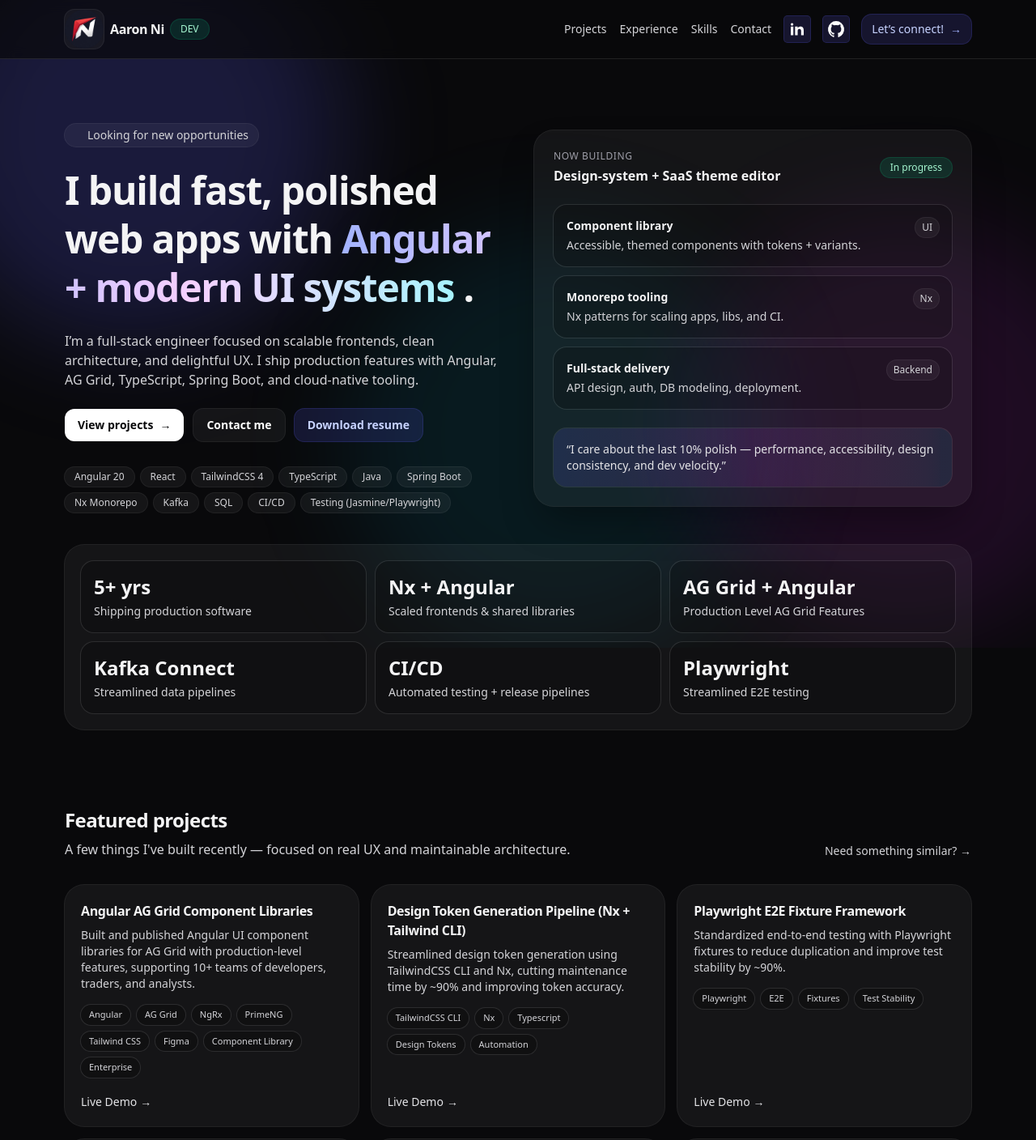
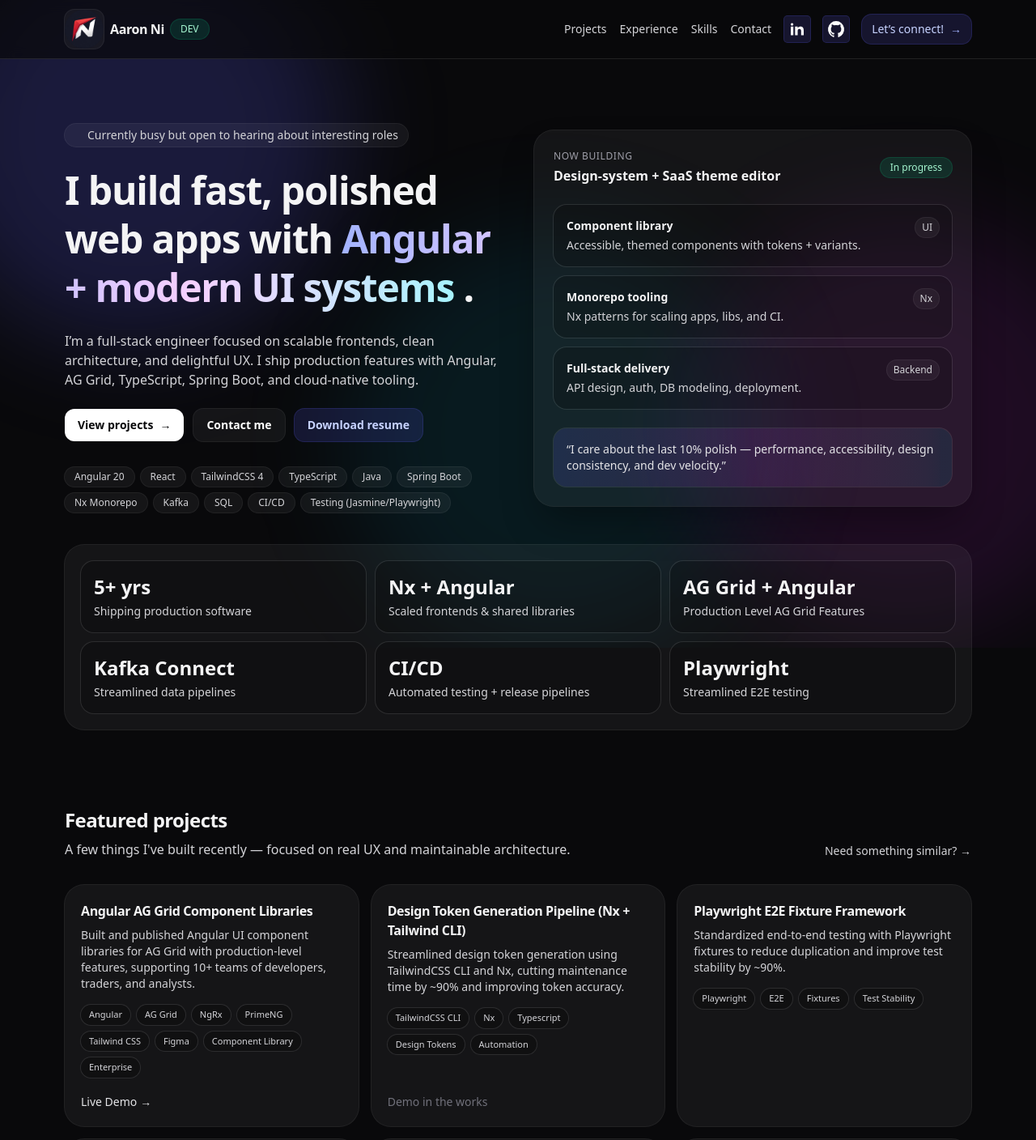
Before and after one commit to aaron168ready/portfolio, an Angular app: page / in a window 1280 px wide. Shown: the top 1408 px of the page at 81% size. Built offline with nearby package versions, Linux system fonts and the light colour scheme.

Commit message:
feat: update status

```diff
--- a/src/app/components/section/hero/hero.ts
+++ b/src/app/components/section/hero/hero.ts
@@ -13,7 +13,7 @@ import { RouterService } from '../../../services/router.service';
 export class HeroComponent {
   #routerService = inject(RouterService);
 
-  status: EmploymentStatus = 'available';
+  status: EmploymentStatus = 'busy';
   resumeUrl = '/assets/resume.pdf';
   heroChips = [
     'Angular 20',
--- a/src/app/components/section/projects/project-lists.ts
+++ b/src/app/components/section/projects/project-lists.ts
@@ -32,7 +32,6 @@ export const projects: Project[] = [
     title: 'Playwright E2E Fixture Framework',
     desc: 'Standardized end-to-end testing with Playwright fixtures to reduce duplication and improve test stability by ~90%.',
     tags: ['Playwright', 'E2E', 'Fixtures', 'Test Stability'],
-    href: '#',
   },
   {
     title: 'Kafka-Driven Batch Modernization',
@@ -52,7 +51,6 @@ export const projects: Project[] = [
     title: 'Micro-Frontend Migration (Module Federation)',
     desc: 'Migrated a large monolithic frontend into a framework-agnostic micro-frontend architecture using Webpack Module Federation and micro-frontend state management.',
     tags: ['Angular', 'React', 'Module Federation', 'Microfrontends', 'Webpack', 'Redux'],
-    repo: 'https://github.com/aaron168ready/portfolio',
   },
   {
     title: 'Form UI Component Management Dashboard',
--- a/src/app/components/section/projects/projects.html
+++ b/src/app/components/section/projects/projects.html
@@ -44,7 +44,12 @@
         <!-- Actions -->
         @if (p.href || p.repo) {
           <div class="mt-auto mb-0 pt-5 flex items-center gap-3 text-sm">
-            @if (p.href) {
+            @if (p.href === '#') {
+              <span class="inline-flex items-center gap-1 text-zinc-500 cursor-not-allowed">
+                Demo in the works
+              </span>
+            }
+            @if (p.href && p.href !== '#') {
               <button
                 class="inline-flex items-center gap-1 text-zinc-200 hover:text-white hover: transition"
                 (click)="renderDemo(p.href)"
--- a/src/app/services/demo.service.ts
+++ b/src/app/services/demo.service.ts
@@ -14,7 +14,7 @@ export class DemoService {
       const s = document.createElement('style');
       s.id = 'demo-overlay-styles';
       s.textContent = `
-        #top.demo-slide-left { transform: translateX(-100%); transition: transform 400ms ease; }
+        #landing-main.demo-slide-left { transform: translateX(-100%); transition: transform 400ms ease; }
         #demo-overlay { position: fixed; inset: 0; pointer-events: none; z-index: 10000; }
         #demo-container { position: absolute; top: 0; right: 0; width: 100%; max-width: 100%; height: 100%; transform: translateX(100%); transition: transform 400ms ease; pointer-events: auto; background: rgba(2,6,23,0.95); display: flex; flex-direction: column; }
         #demo-container.demo-in { transform: translateX(0); }
```
Also changed, not shown: 1 other file (tests, documents, lock files or other folders).
